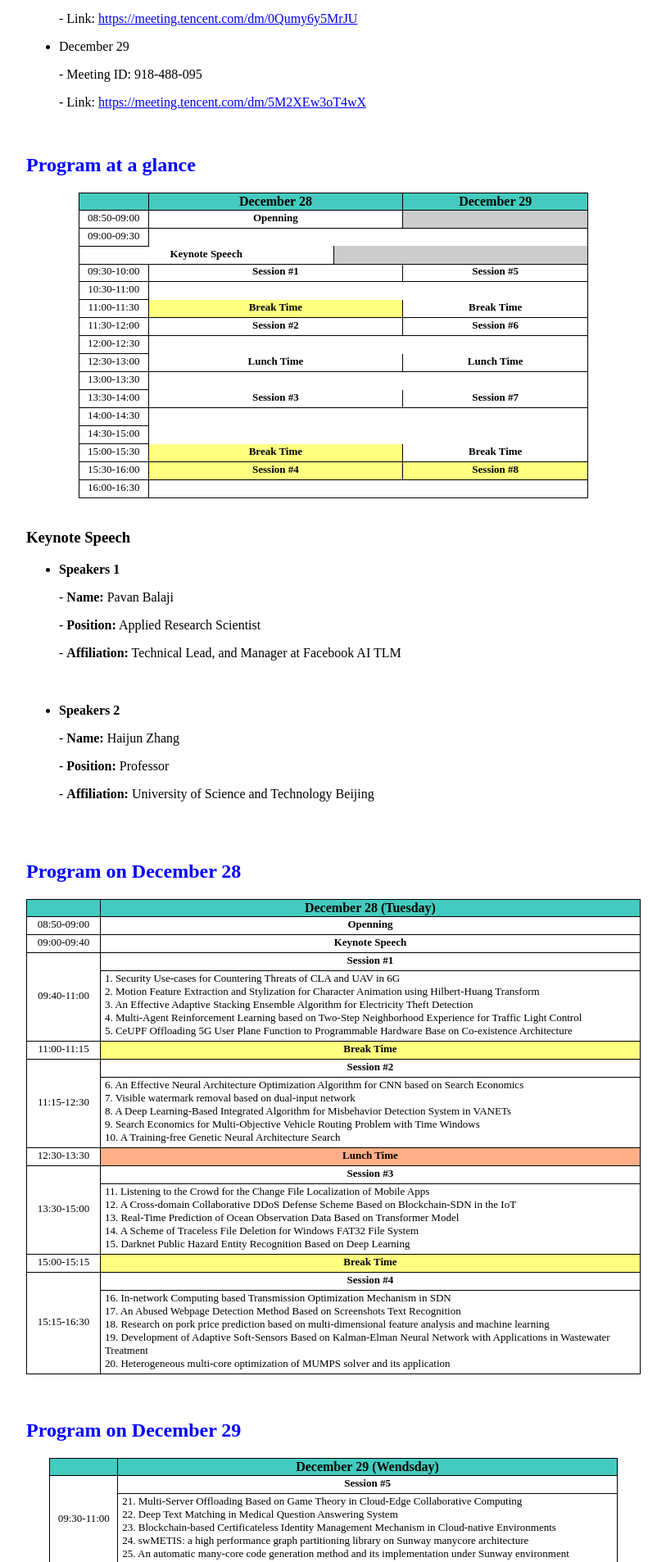
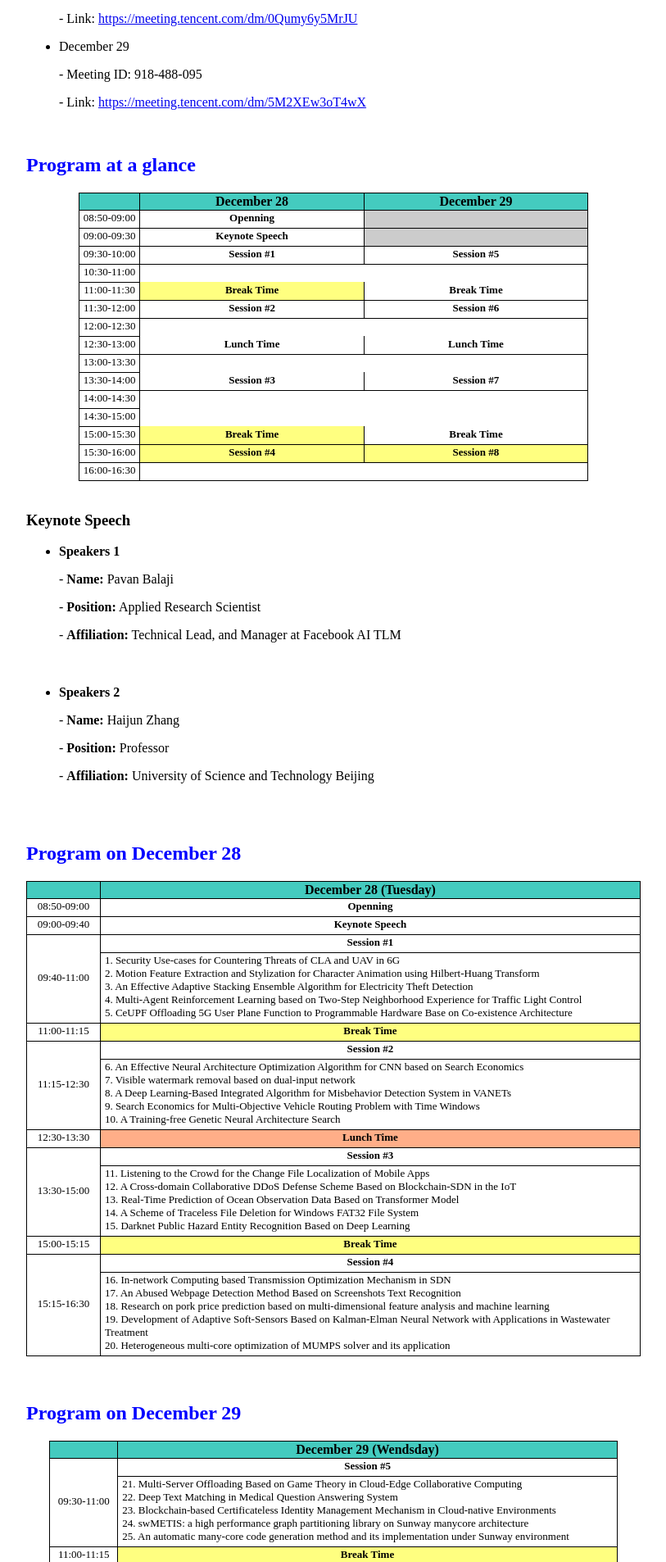
Before and after one commit to icea-conf/2021, a Jekyll site: the page built from program/index.html, in a window 1280 px wide. Shown: the part 591-2497 px from the top of the page at 82% size, without its empty margins (233-1046 px from the left). Built offline with Jekyll 4.4.1, drawn with Linux system fonts in a browser that asks for light colours.

Commit message:
Update index.html

```diff
--- a/program/index.html
+++ b/program/index.html
@@ -37,14 +37,9 @@ title: ACM ICEA 2021
 
                          <tr>
                               <td class="tcontent4" width="12%" rawspan="2">09:00-09:30</td>
-                         </tr>
-                         <tr>
-
                               <td class="tcontent4" width="44%" rawspan="2" colspan="2"><b>Keynote Speech</b></td>
                               <td class="tcontent4" width="44%" colspan="2"style="background-color:#CCCCCC"></td>
                          </tr>
-
-                         <tr>
 
 
                          <tr>
```
